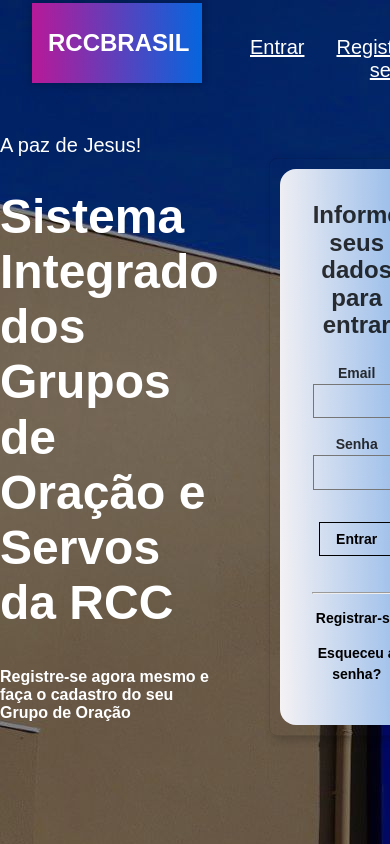
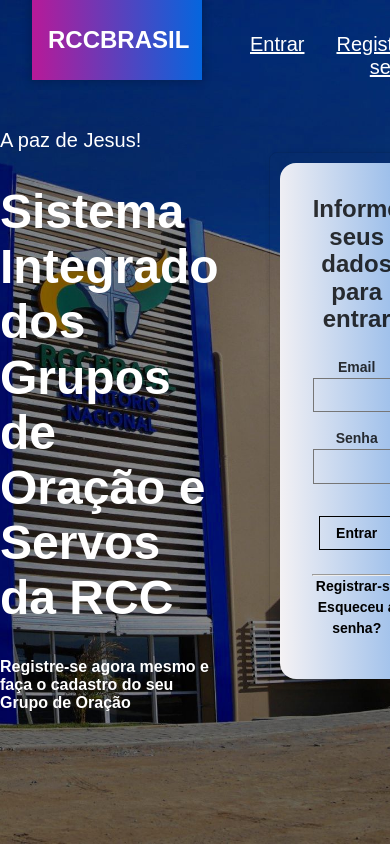
Before and after one commit to lpkyrius/newsys-fe, a React (Create React App) app: page / in a window 390 px wide. Shown: the top 844 px of the page. Built offline with nearby package versions, Linux system fonts and the light colour scheme.

Commit message:
Adjusting background-image responsive

```diff
--- a/src/index.css
+++ b/src/index.css
@@ -6,6 +6,15 @@
   -moz-osx-font-smoothing: grayscale;
   background: linear-gradient(89deg, #FF5EDF 0%, #04c8de 100%);
   background-image: url("../images/bg_1.jpg");
+  height: 100vh;
+  background-repeat: no-repeat;
+  width: 100%;
+  background-size: cover;
+  background-position: center;
+}
+*{
+  margin: 0;
+  padding: 0;
 }
 
 /* code {
```
Also changed, not shown: 1 other file (tests, documents, lock files or other folders).
